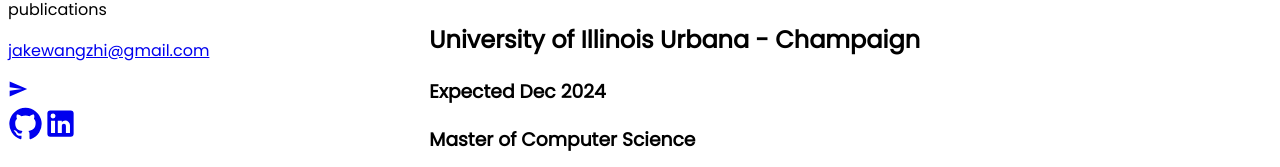
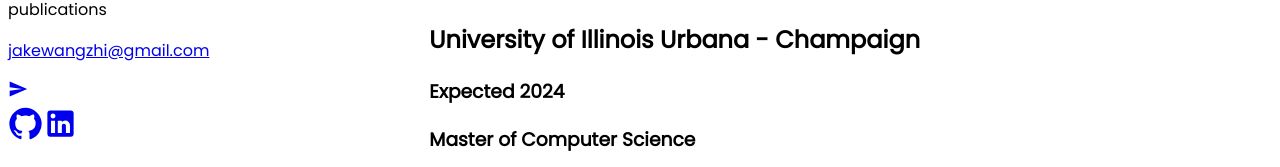
Before and after one commit to Jake-WangZhi/portfolio, a Next.js app: page / in a window 1280 px wide. Shown: the part 270-437 px from the top of the page. Built offline with nearby package versions, Linux system fonts and the light colour scheme.

Commit message:
update resume

```diff
--- a/components/Education.tsx
+++ b/components/Education.tsx
@@ -75,7 +75,7 @@
             <h1 className={`text-slate-200 text-lg font-medium`}>
               University of Illinois Urbana - Champaign
             </h1>
-            <h3>Expected Dec 2024</h3>
+            <h3>Expected 2024</h3>
           </div>
           <div className="flex justify-between">
             <h3>Master of Computer Science</h3>
--- a/components/Introduction.tsx
+++ b/components/Introduction.tsx
@@ -1,7 +1,7 @@
 import ArrowOutwardIcon from "@mui/icons-material/ArrowOutward";
 
 export const Introduction = () => {
-  const resumeUrl = "/ZhiWang_Resume.pdf";
+  const resumeUrl = "/JakeWang_Resume.pdf";
 
   return (
     <div className="flex flex-col gap-4">
```
Also changed, not shown: 2 other files (tests, documents, lock files or other folders).
